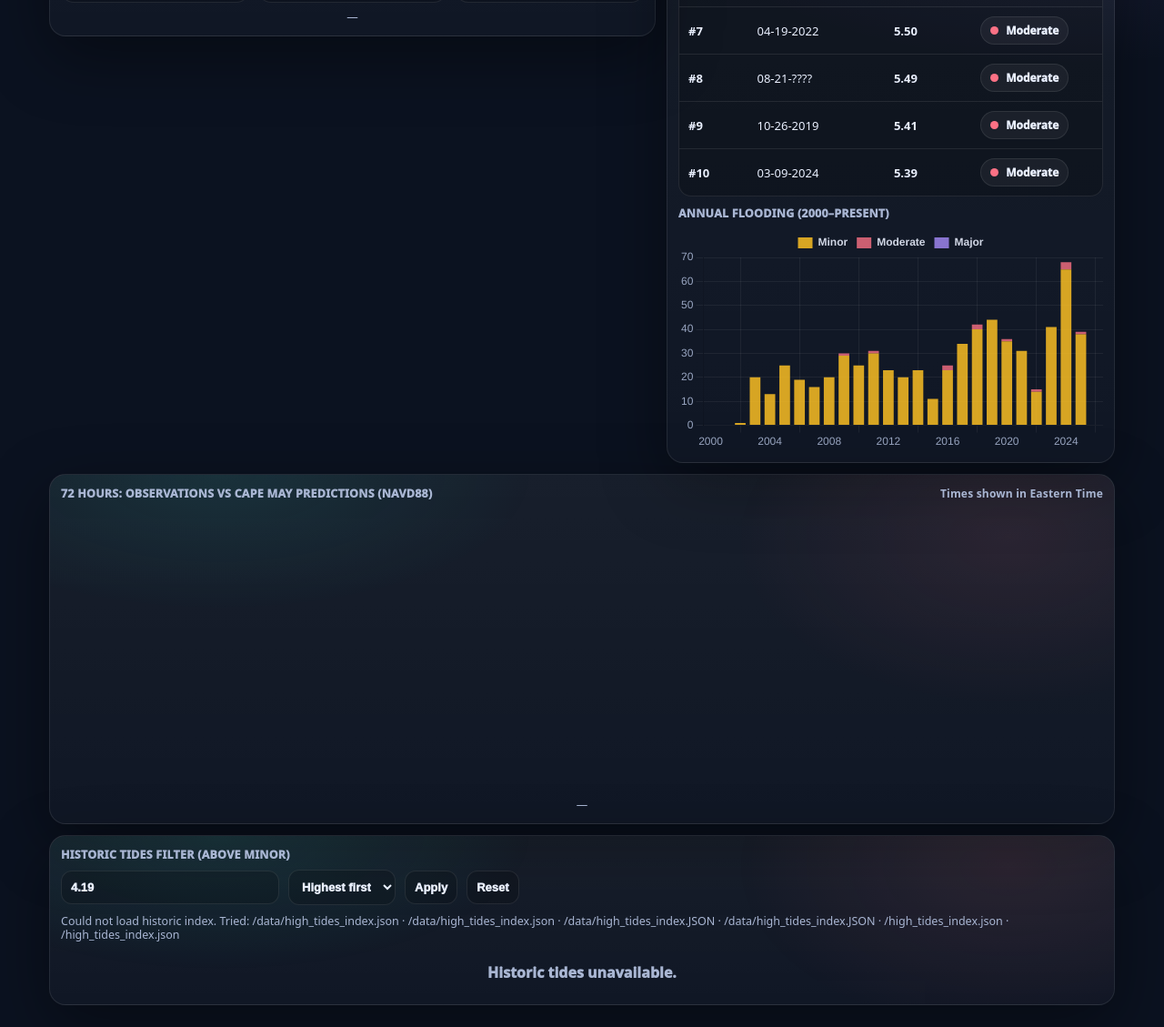
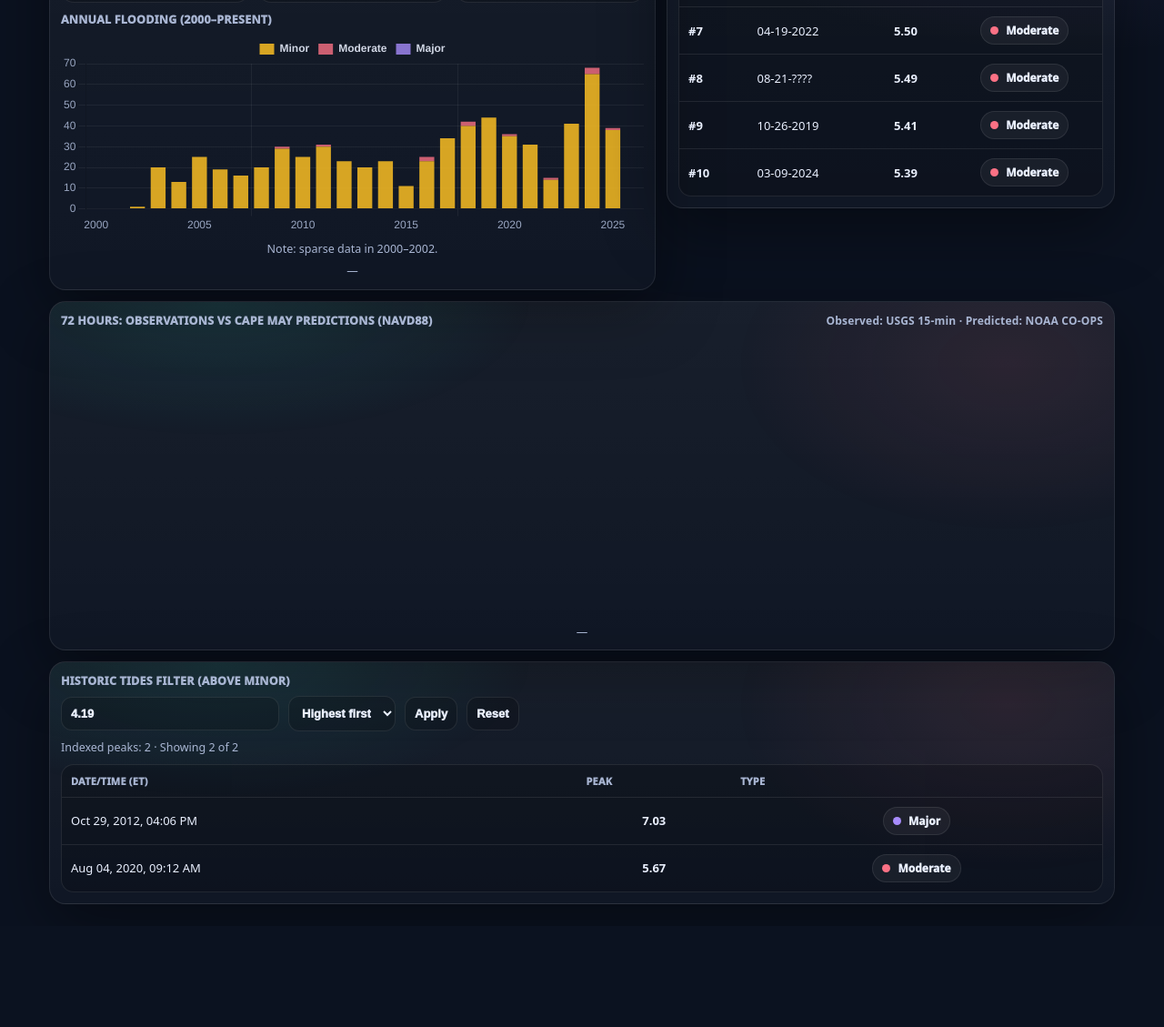
Before and after one commit to hondrospj/bivalve-flood-dashboard, a plain HTML site: page index.html in a window 1280 px wide. Shown: the part 447-1576 px from the top of the page at 91% size. After the commit the page ends 1465 px from the top, so only its background shows below. Drawn offline with nearby package versions, Linux system fonts and the light colour scheme; no server answers.

Commit message:
Update index.html

```diff
--- a/index.html
+++ b/index.html
@@ -56,12 +56,12 @@
     }
     .dot{width:9px;height:9px;border-radius:999px;background:var(--ok);box-shadow:0 0 0 4px rgba(45,212,191,.16)}
 
-    /* FIX: remove forced equal-height stretching (this is the "big gap") */
+    /* two-col layout; do NOT stretch equal heights */
     .grid{
       display:grid;
       grid-template-columns:1.15fr .85fr;
       gap:12px;
-      align-items:start; /* <— key */
+      align-items:start;
     }
     @media(max-width:980px){.grid{grid-template-columns:1fr}}
 
@@ -87,7 +87,7 @@
       margin:0;font-size:12.5px;letter-spacing:.22px;text-transform:uppercase;color:var(--muted);font-weight:950
     }
 
-    /* centered panel text */
+    /* center text inside panels */
     .metrics{display:grid;grid-template-columns:1fr 1fr;gap:10px;margin-top:8px}
     @media(max-width:720px){.metrics{grid-template-columns:1fr}}
     .metric{
@@ -106,7 +106,7 @@
     .subCap{color:var(--muted);font-weight:950;font-size:11px;letter-spacing:.2px;text-transform:uppercase}
     .bigNum{font-size:28px;font-weight:950;letter-spacing:.2px}
 
-    /* FIX: stage overlap — allow wrap, center, no collision */
+    /* FIX overlap: stages wrap & center */
     .stages{
       display:grid;
       grid-template-columns:repeat(3, minmax(0,1fr));
@@ -145,7 +145,8 @@
     .chip{width:9px;height:9px;border-radius:99px;display:inline-block}
 
     .chartWrapTall{height:310px;width:100%}
-    .chartWrap{height:245px;width:100%}
+    .chartWrap{height:240px;width:100%}
+    .chartWrapSmall{height:220px;width:100%}
 
     .filterRow{display:flex;gap:10px;align-items:center;flex-wrap:wrap;margin-bottom:10px}
     .input,.btn,select{
@@ -188,11 +189,11 @@
     </div>
 
     <div class="grid">
-      <!-- LEFT -->
+      <!-- LEFT: LIVE + STAGES + ANNUAL (fills blank space) -->
       <div class="card">
         <div class="hrow">
           <h2>Live conditions</h2>
-          <div id="statusText" class="kicker" style="text-transform:none">—</div>
+          <div id="statusText" class="kicker" style="text-transform:none">Times shown in Eastern Time</div>
         </div>
 
         <div class="metrics">
@@ -224,13 +225,17 @@
           <div class="stage"><div class="stageName">Major</div><div class="badge" style="color:var(--major)">≥ 6.19</div></div>
         </div>
 
+        <div style="height:10px"></div>
+        <div class="hrow"><h2>Annual flooding (2000–present)</h2></div>
+        <div class="chartWrapSmall"><canvas id="annualChart"></canvas></div>
+        <div class="thinNote">Note: sparse data in 2000–2002.</div>
+
         <div class="thinNote" id="tsNote">—</div>
       </div>
 
-      <!-- RIGHT -->
+      <!-- RIGHT: TOP TEN ONLY -->
       <div class="card">
         <div class="hrow"><h2>Top ten highest tides</h2></div>
-
         <div class="table">
           <table aria-label="Top ten highest tides">
             <thead>
@@ -244,11 +249,6 @@
             <tbody id="topTenBody"></tbody>
           </table>
         </div>
-
-        <div style="height:10px"></div>
-
-        <div class="hrow"><h2>Annual flooding (2000–present)</h2></div>
-        <div class="chartWrap"><canvas id="annualChart"></canvas></div>
       </div>
     </div>
 
@@ -257,7 +257,7 @@
     <div class="card">
       <div class="hrow">
         <h2>72 hours: observations vs Cape May predictions (NAVD88)</h2>
-        <div class="kicker" style="text-transform:none">Times shown in Eastern Time</div>
+        <div class="kicker" style="text-transform:none">Observed: USGS 15-min · Predicted: NOAA CO-OPS</div>
       </div>
       <div class="chartWrapTall"><canvas id="tsChart"></canvas></div>
       <div class="thinNote" id="fcNote">—</div>
@@ -302,10 +302,8 @@
   </div>
 
 <script>
-/* =========================
-   CONFIG
-========================= */
-const TZ="America/New_York"; // ET (EST/EDT)
+/* ===== CONFIG ===== */
+const TZ="America/New_York";
 const USGS_SITE="01412150";
 const PRIMARY_PARAM="72279";
 const FALLBACK_PARAM="00065";
@@ -314,6 +312,8 @@ const ALERT_POINT={lat:39.2325, lon:-75.0380};
 
 const NOAA_STATION="8536110";
 const MLLW_TO_NAVD88=-2.77;
+
+const EVENTS_JSON="data/events.json"; // <-- FIX: your repo file is events.json
 
 const TOP_TEN=[
   {date:"10-29-2012", ft:7.03},
@@ -333,15 +333,13 @@ const providedMinor=[0,0,1,20,13,25,19,16,20,29,25,30,23,20,23,11,23,34,40,44,35
 const providedModerate=[0,0,0,0,0,0,0,0,0,1,0,1,0,0,0,0,2,0,2,0,1,0,1,0,3,1];
 const providedMajor=providedMinor.map(()=>0);
 
-/* =========================
-   DOM
-========================= */
+/* ===== DOM ===== */
 const $=id=>document.getElementById(id);
 const curFtEl=$("curFt"), curMetaEl=$("curMeta");
 const monMaxFtEl=$("monMaxFt"), monMaxMetaEl=$("monMaxMeta");
 const dayMaxFtEl=$("dayMaxFt"), dayMinFtEl=$("dayMinFt"), dayRangeMetaEl=$("dayRangeMeta");
 const stageTextEl=$("stageText"), stageDotEl=$("stageDot");
-const statusText=$("statusText"), lastUpdatedPill=$("lastUpdatedPill");
+const lastUpdatedPill=$("lastUpdatedPill");
 const alertBanner=$("alertBanner"), alertTitle=$("alertTitle"), alertBody=$("alertBody");
 const topTenBody=$("topTenBody");
 const tsNote=$("tsNote"), fcNote=$("fcNote");
@@ -349,35 +347,30 @@ const histBody=$("histBody"), histMeta=$("histMeta");
 const histTableWrap=$("histTableWrap"), histEmpty=$("histEmpty");
 const minElevEl=$("minElev"), sortModeEl=$("sortMode");
 
-/* =========================
-   TIME (ET): normalize timestamps before formatting
-========================= */
+/* ===== TIME (ET) ===== */
 const dtfET = new Intl.DateTimeFormat("en-US",{
   timeZone:TZ, year:"numeric", month:"short", day:"2-digit",
   hour:"2-digit", minute:"2-digit"
 });
+const dtfYMD = new Intl.DateTimeFormat("en-CA",{ timeZone:TZ, year:"numeric", month:"2-digit", day:"2-digit" });
+
 function normalizeISO(s){
   if(!s) return s;
   let t=String(s).trim();
-  if(t.includes(" ")) t=t.replace(" ","T");         // "YYYY-MM-DD HH:MM" -> ISO-ish
-  // If no timezone suffix, force UTC "Z" so ET conversion is stable:
+  if(t.includes(" ")) t=t.replace(" ","T");
   if(!/[zZ]$/.test(t) && !/[+-]\d\d:\d\d$/.test(t)) t += "Z";
   return t;
 }
-function fmtET(iso){
-  try{ return dtfET.format(new Date(normalizeISO(iso))); }catch{ return iso; }
-}
-function nowISO(){ return new Date().toISOString(); }
+const fmtET=iso=>{ try{return dtfET.format(new Date(normalizeISO(iso)));}catch{return iso;} };
+const nowISO=()=>new Date().toISOString();
 function getNYParts(date=new Date()){
-  const p=new Intl.DateTimeFormat("en-US",{timeZone:TZ,year:"numeric",month:"2-digit",day:"2-digit"}).formatToParts(date);
+  const p=dtfYMD.formatToParts(date);
   return { y:+p.find(x=>x.type==="year").value, m:+p.find(x=>x.type==="month").value, d:+p.find(x=>x.type==="day").value };
 }
 function startOfTodayNY_ISO(){ const {y,m,d}=getNYParts(); return new Date(Date.UTC(y,m-1,d,0,0,0)).toISOString(); }
 function startOfMonthNY_ISO(){ const {y,m}=getNYParts(); return new Date(Date.UTC(y,m-1,1,0,0,0)).toISOString(); }
 
-/* =========================
-   Classification
-========================= */
+/* ===== STAGE ===== */
 function classify(ft){
   if(ft>=THRESH.majorLow) return {label:"MAJOR FLOODING", c:"var(--major)", g:"rgba(167,139,250,.22)", s:"Major"};
   if(ft>=THRESH.moderateLow) return {label:"MODERATE FLOODING", c:"var(--moderate)", g:"rgba(251,113,133,.22)", s:"Moderate"};
@@ -387,9 +380,7 @@ function classify(ft){
 const maxPoint=arr=>arr.reduce((a,b)=>b.ft>a.ft?b:a, arr[0]);
 const minPoint=arr=>arr.reduce((a,b)=>b.ft<a.ft?b:a, arr[0]);
 
-/* =========================
-   USGS fetch
-========================= */
+/* ===== USGS ===== */
 async function fetchIV({startISO=null,endISO=null,parameterCd=PRIMARY_PARAM,period=null}={}){
   const u=new URL("https://waterservices.usgs.gov/nwis/iv/");
   u.searchParams.set("format","json");
@@ -414,9 +405,7 @@ async function fetchWithFallback(opts){
   return extractSeries(await fetchIV({...opts,parameterCd:FALLBACK_PARAM}));
 }
 
-/* =========================
-   NOAA predictions (MLLW -> NAVD88)
-========================= */
+/* ===== NOAA predictions (MLLW -> NAVD88) ===== */
 const ymd=d=>d.toISOString().slice(0,10).replaceAll("-","");
 async function fetchNOAA72h_NAVD88(){
   const now=new Date(), end=new Date(now.getTime()+72*3600*1000);
@@ -430,13 +419,11 @@ async function fetchNOAA72h_NAVD88(){
   if(!r.ok) throw new Error("NOAA "+r.status);
   const j=await r.json();
   return (j?.predictions||[])
-    .map(p=>({t: (p.t.includes("T")?p.t:p.t.replace(" ","T"))+"Z", ft:(+p.v)+MLLW_TO_NAVD88}))
+    .map(p=>({t:(p.t.includes("T")?p.t:p.t.replace(" ","T"))+"Z", ft:(+p.v)+MLLW_TO_NAVD88}))
     .filter(p=>p.t && Number.isFinite(p.ft));
 }
 
-/* =========================
-   NWS banner
-========================= */
+/* ===== NWS banner ===== */
 async function updateAlerts(){
   try{
     const r=await fetch(`https://api.weather.gov/alerts/active?point=${ALERT_POINT.lat},${ALERT_POINT.lon}`,{cache:"no-store"});
@@ -452,9 +439,7 @@ async function updateAlerts(){
   }catch{ alertBanner.style.display="none"; }
 }
 
-/* =========================
-   Top ten
-========================= */
+/* ===== Top ten ===== */
 function renderTopTen(){
   topTenBody.innerHTML="";
   TOP_TEN.forEach((r,i)=>{
@@ -470,9 +455,7 @@ function renderTopTen(){
   });
 }
 
-/* =========================
-   Annual chart
-========================= */
+/* ===== Annual chart ===== */
 let annualChart=null;
 function buildAnnualRows(){
   const nowY=new Date().getFullYear();
@@ -528,16 +511,14 @@ function renderAnnualChart(rows){
       responsive:true,maintainAspectRatio:false,
       plugins:{legend:{labels:{color:"rgba(234,240,255,.88)",font:{weight:"950"},boxWidth:16}}},
       scales:{
-        x:{stacked:true,ticks:{color:"rgba(169,182,211,.9)",autoSkip:true,maxTicksLimit:8,maxRotation:0},grid:{color:"rgba(255,255,255,.06)"}},
+        x:{stacked:true,ticks:{color:"rgba(169,182,211,.9)",autoSkip:true,maxTicksLimit:6,maxRotation:0},grid:{color:"rgba(255,255,255,.06)"}},
         y:{stacked:true,ticks:{color:"rgba(169,182,211,.9)",precision:0},grid:{color:"rgba(255,255,255,.06)"}}
       }
     }
   });
 }
 
-/* =========================
-   72h chart (ET labels + tooltip title)
-========================= */
+/* ===== 72h chart ===== */
 let tsChart=null;
 function buildTsChart(obs,fc){
   const labels=[...obs.map(p=>p.t),...fc.map(p=>p.t)];
@@ -573,64 +554,38 @@ function buildTsChart(obs,fc){
   fcNote.textContent=o+" · "+f;
 }
 
-/* =========================
-   Historic index (FIX: try multiple deployed paths)
-========================= */
+/* ===== Historic tides (load your events.json) ===== */
 let HIGH_TIDES=[];
-function makeURL(rel){
-  const u=new URL(rel, document.baseURI);
-  u.searchParams.set("v", Date.now().toString(36));
-  return u.toString();
-}
-async function tryFetchJSON(url){
-  const r=await fetch(url,{cache:"no-store"});
-  if(!r.ok) throw new Error("HTTP "+r.status);
-  return r.json();
-}
-async function loadHistoricIndex(){
+function classifyType(ft){ return classify(ft).s; }
+
+async function loadEvents(){
   histMeta.textContent="Loading historic index…";
   histEmpty.style.display="none";
   histTableWrap.style.display="block";
 
-  const candidates=[
-    "data/high_tides_index.json",
-    "./data/high_tides_index.json",
-    "data/high_tides_index.JSON",
-    "./data/high_tides_index.JSON",
-    "high_tides_index.json",
-    "./high_tides_index.json"
-  ].map(makeURL);
+  const url=new URL(EVENTS_JSON, document.baseURI).toString();
+  const r=await fetch(url,{cache:"no-store"});
+  if(!r.ok) throw new Error("events.json HTTP "+r.status);
 
-  let lastErr="";
+  const j=await r.json();
 
-  for(const url of candidates){
-    try{
-      const j=await tryFetchJSON(url);
-      const raw=j?.peaks || j?.points || [];
-      HIGH_TIDES = raw
-        .map(p=>({t: normalizeISO(p.t), ft:+p.ft}))
-        .filter(p=>p.t && Number.isFinite(p.ft));
+  // Support common schemas:
+  // A) {peaks:[{t,ft},...]}  B) [{t,ft},...]  C) {events:[{peak_time,peak_ft},...]}
+  const raw = Array.isArray(j) ? j
+            : (j.peaks || j.events || j.points || []);
 
-      if(!HIGH_TIDES.length) throw new Error("No peaks found in file");
+  HIGH_TIDES = raw.map(p=>{
+    const t = p.t || p.time || p.peak_time || p.datetime || p.dateTime;
+    const ft = p.ft ?? p.peak_ft ?? p.peak ?? p.value;
+    return { t: normalizeISO(t), ft:+ft };
+  }).filter(p=>p.t && Number.isFinite(p.ft));
 
-      HIGH_TIDES.sort((a,b)=>new Date(b.t)-new Date(a.t));
-      applyFilter();
-      return;
-    }catch(e){
-      lastErr = String(e?.message||e);
-    }
-  }
+  if(!HIGH_TIDES.length) throw new Error("No usable events found in events.json");
 
-  // If all failed:
-  HIGH_TIDES=[];
-  histBody.innerHTML="";
-  histTableWrap.style.display="none";
-  histEmpty.style.display="block";
-  histEmpty.textContent="Historic tides unavailable.";
-  histMeta.textContent="Could not load historic index. Tried: " + candidates.map(u=>new URL(u).pathname).join(" · ");
+  HIGH_TIDES.sort((a,b)=>new Date(b.t)-new Date(a.t));
+  applyFilter();
 }
 
-/* filter + render */
 function renderHist(rows){
   histBody.innerHTML="";
   const show=rows.slice(0,80);
@@ -659,15 +614,14 @@ function applyFilter(){
   renderHist(rows);
 }
 
-/* =========================
-   Live metrics
-========================= */
+/* ===== Live metrics ===== */
 function setStage(ft){
   const s=classify(ft);
   stageTextEl.textContent=s.label;
   stageDotEl.style.background=s.c;
   stageDotEl.style.boxShadow=`0 0 0 4px ${s.g}`;
 }
+
 async function updateLive(){
   const nowSeries=await fetchWithFallback({period:"P3D"});
   if(!nowSeries.length) throw new Error("no live data");
@@ -698,9 +652,9 @@ async function updateLive(){
     dayMaxFtEl.textContent="—"; dayMinFtEl.textContent="—"; dayRangeMetaEl.textContent="—";
   }
 
-  statusText.textContent="";
   tsNote.textContent=`Flood stages: Minor ${THRESH.minorLow.toFixed(2)}–${THRESH.moderateLow.toFixed(2)} · Moderate ${THRESH.moderateLow.toFixed(2)}–${THRESH.majorLow.toFixed(2)} · Major ≥ ${THRESH.majorLow.toFixed(2)} ft`;
 }
+
 async function updateTimeseries(){
   const end=new Date(), start=new Date(end.getTime()-72*3600*1000);
   const obs=await fetchWithFallback({startISO:start.toISOString(), endISO:end.toISOString()});
@@ -709,27 +663,37 @@ async function updateTimeseries(){
   buildTsChart(obs,fc);
 }
 
-/* =========================
-   Boot
-========================= */
+/* ===== Boot ===== */
 let annualRows=null;
 async function boot(){
   renderTopTen();
   updateAlerts();
 
-  annualRows = buildAnnualRows();
+  annualRows=buildAnnualRows();
   renderAnnualChart(annualRows);
+
+  // optional: live update current year counts
   computeCurrentYearFloodCounts().then(liveY=>{
-    annualRows = annualRows.map(r=>r.y===liveY.y?liveY:r);
+    annualRows=annualRows.map(r=>r.y===liveY.y?liveY:r);
     renderAnnualChart(annualRows);
   }).catch(()=>{});
 
-  loadHistoricIndex();
+  // historic tides from your repo file
+  loadEvents().catch(e=>{
+    console.error(e);
+    HIGH_TIDES=[];
+    histBody.innerHTML="";
+    histTableWrap.style.display="none";
+    histEmpty.style.display="block";
+    histEmpty.textContent="Historic tides unavailable (events.json missing or schema mismatch).";
+    histMeta.textContent="Check: /data/events.json";
+  });
 
   try{
     await updateLive();
     await updateTimeseries();
-  }catch{
+  }catch(e){
+    console.error(e);
     stageTextEl.textContent="LIVE DATA UNAVAILABLE";
     lastUpdatedPill.textContent="Last updated: —";
   }
```
